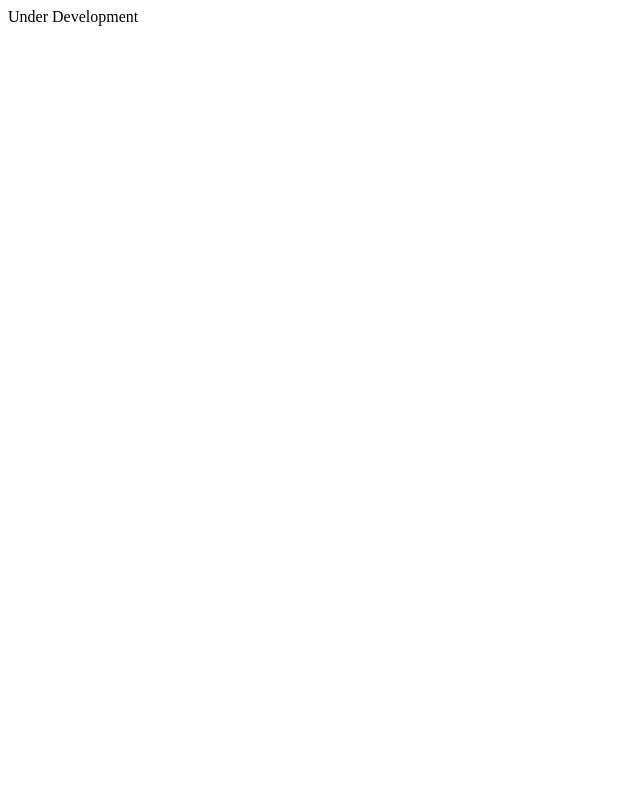
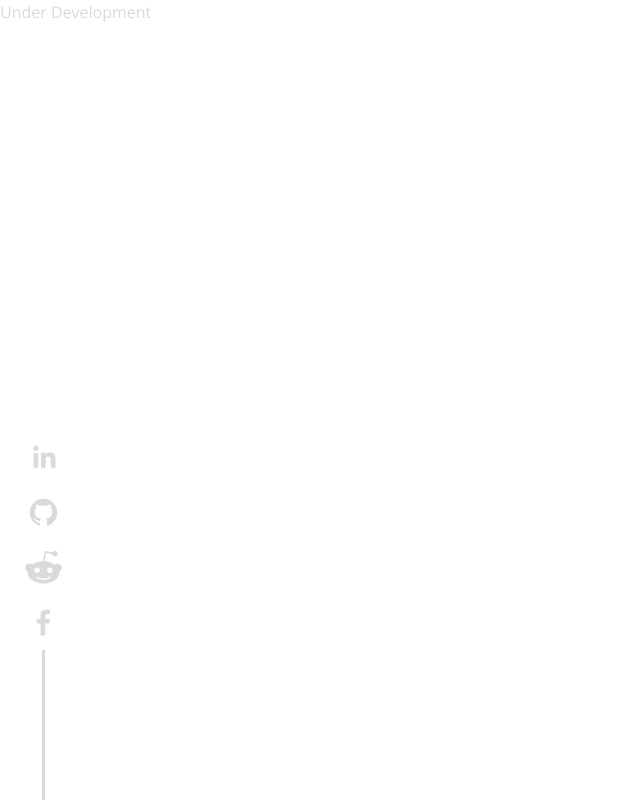
Before and after one commit to Rishabh-1999/Rishabh-1999.github.io, a React app: page / in a window 1280 px wide. Shown: the whole page, without its empty margins (0-640 px from the left). Built offline with nearby package versions, Linux system fonts and the light colour scheme.

Commit message:
left sections

```diff
--- /dev/null
+++ b/src/components/LeftSection/index.tsx
@@ -0,0 +1,61 @@
+/**
+ * @Owner: Rishabh Anand
+ * @Desc: Global Components - Left Section
+ **/
+
+import { memo } from "react";
+
+/* Animation Library */
+import { motion } from "framer-motion";
+
+/* React Social Icons */
+import { SocialIcon } from "react-social-icons";
+
+/* Data */
+import { SocialMediaData } from "data";
+
+/* Types */
+import type { SocialMediaDataType } from "data";
+
+function LeftSection(): JSX.Element {
+  return (
+    <motion.div
+      initial={{
+        x: -100,
+        opacity: 0.5,
+        scale: 0.8,
+      }}
+      animate={{ x: 0, opacity: 1, scale: 1 }}
+      transition={{ duration: 0.75 }}
+      viewport={{
+        once: true,
+      }}
+      className="fixed hidden xl:left-4 lg:left-2 bottom-0 lg:flex flex-col items-center"
+    >
+      {Array.isArray(SocialMediaData) &&
+        SocialMediaData.map(
+          (social: SocialMediaDataType): JSX.Element => (
+            <SocialIcon
+              key={social.label}
+              url={social.url}
+              rel="noreferrer"
+              target="_blank"
+              bgColor="transparent"
+              fgColor={"var(--layout-color-util-1)"}
+              network={social.label}
+              className="hover:scale-110 delay-100"
+              title={social.label}
+              style={{
+                height: "55px",
+                width: "55px",
+              }}
+            />
+          )
+        )}
+
+      <div className="w-[3px] h-[150px] bg-[var(--layout-color-util-1)]"></div>
+    </motion.div>
+  );
+}
+
+export default memo(LeftSection);
--- /dev/null
+++ b/src/data/SocialMedia/index.ts
@@ -0,0 +1,30 @@
+/**
+ * Owner: Rishabh Anand
+ * Desc: Data - Social Media
+ **/
+
+export interface SocialMediaDataType {
+  label: string;
+  url: string;
+}
+
+const SocialMediaData: SocialMediaDataType[] = [
+  {
+    label: "linkedin",
+    url: "https://www.linkedin.com/in/rishabh-anand-b76711161/",
+  },
+  {
+    label: "github",
+    url: "https://github.com/Rishabh-1999",
+  },
+  {
+    label: "reddit",
+    url: "https://www.reddit.com/user/IndianReactGuy",
+  },
+  {
+    label: "facebook",
+    url: "https://www.facebook.com/rishabh.anand.902/",
+  },
+];
+
+export default SocialMediaData;
--- a/src/data/index.ts
+++ b/src/data/index.ts
@@ -5,3 +5,6 @@
 
 export { default as AppSettings } from "./AppSettings";
 export type { AppSettingsType } from "./AppSettings";
+
+export { default as SocialMediaData } from "./SocialMedia";
+export type { SocialMediaDataType } from "./SocialMedia";
--- a/src/layout/index.tsx
+++ b/src/layout/index.tsx
@@ -5,6 +5,13 @@
 
 /* Styling Utils */
 import classnames from "classnames";
+
+/* Styles */
+import "scss/global.scss";
+import "scss/theme.scss";
+
+/* Components */
+import LeftSection from "components/LeftSection";
 
 /* Utils */
 import { useThemeMode } from "utils/hooks/themeMode";
@@ -19,6 +26,8 @@ function Routes(): JSX.Element {
         "relative h-screen overflow-y-auto lg:snap-y snap-none snap-mandatory scroll-smooth scrollbar scrollbar-track-[#2a2a2a] scrollbar-thumb-highlightColor scrollbar-thumb-rounded-xl scrollbar-[6px]"
       )}
     >
+      {/* Overflow Segments */}
+      <LeftSection />
       Under Development
     </main>
   );
--- /dev/null
+++ b/src/scss/_variables.scss
@@ -0,0 +1,32 @@
+/**
+ * @Owner: Rishabh Anand
+ * @Desc: SCSS - Variables fonts, color , responsive size
+ **/
+
+// Fonts
+$primary-font: "Open Sans", sans-serif;
+$secondary-font: "Architects Daughter", "cursive";
+$tertiary-font: "Concert One", "cursive";
+
+// Colors
+$white: #ffffff;
+$grey-alto: #dadada;
+$blue-tuna: #2e2e35;
+$light-blue-tuna: #34343b;
+$grey-scorpion: #5e5e5e;
+$grey-nobel: #b8b7b7;
+$alabaster: #fafafa;
+$orange-anzac: #e4aa48;
+$baltic-sea: #2a2a2a;
+
+// Responsive size
+$xs: 0;
+$sm: 480px;
+$md: 768px;
+$lg: 1024px;
+$xl: 1536px;
+
+/* -------------------------------------------------------------------- */
+
+$lightgray: #e5e5e5;
+$mischka: #d2d3db;
--- /dev/null
+++ b/src/scss/global.scss
@@ -0,0 +1,8 @@
+/**
+ * @Owner: Rishabh Anand
+ * @Desc: SCSS - Global
+ **/
+
+@tailwind base;
+@tailwind components;
+@tailwind utilities;
--- /dev/null
+++ b/src/scss/theme.scss
@@ -0,0 +1,106 @@
+/**
+ * @Owner: Rishabh Anand
+ * @Desc: SCSS - Main Theme
+ **/
+
+@import "./_variables";
+
+@import url("https://fonts.googleapis.com/css2?family=Nunito+Sans:wght@400;600;700&family=Open+Sans:wght@300;400;600;700;800&display=swap");
+@import url("https://fonts.googleapis.com/css2?family=Architects+Daughter&display=swap");
+@import url("https://fonts.googleapis.com/css2?family=Concert+One&display=swap");
+
+*,
+*::before,
+*::after {
+  margin: 0;
+  padding: 0;
+  -webkit-box-sizing: border-box;
+  box-sizing: border-box;
+}
+
+#root {
+  font-family: $primary-font;
+
+  --layout-font-heading: #{$tertiary-font};
+}
+
+// Theme Type Colors
+body.dark {
+  // New
+
+  color: #{$grey-alto};
+
+  // Common
+  --layout-color-font: #{$grey-alto};
+  --layout-color-font-light: #{$grey-nobel};
+  --layout-color-util-1: #{$grey-alto};
+  --layout-color-highlight: #{$orange-anzac};
+  --layout-color-bg: #{$baltic-sea};
+
+  // Odd
+  --layout-color-odd-bg: #{$blue-tuna};
+
+  // Even
+  --layout-color-even-bg: #{$light-blue-tuna};
+
+  // Old
+  // --layout-primary-color-odd: #{$blue-tuna};
+  // --layout-primaryColor-color: #{$grey-alto};
+  // --layout-primary-color-even: #{$light-blue-tuna};
+  // --layout-brand-color: #ebebec;
+  // --layout-secondary-color: #{$orange-anzac};
+}
+
+body.light {
+  // New
+
+  color: #{$grey-scorpion};
+
+  // Common
+  --layout-color-font: #{$grey-scorpion};
+  --layout-color-util-1: #{$grey-scorpion};
+  --layout-color-highlight: #{$orange-anzac};
+  --layout-color-bg: #{$baltic-sea};
+
+  // Odd
+  --layout-color-odd-bg: #{$alabaster};
+
+  // Even
+  --layout-color-even-bg: #{$white};
+
+  // Old
+  // --layout-primary-color-odd: #{$alabaster};
+  // --layout-primaryColor-color: #{$grey-scorpion};
+  // --layout-primary-color-even: #{$mischka};
+  // --layout-brand-color: #{$blue-tuna};
+  // --layout-secondary-color: #{$orange-anzac};
+}
+
+section {
+  @apply min-h-screen;
+  @apply min-w-full;
+  @apply snap-center;
+  @apply overflow-x-hidden;
+
+  color: var(--layout-color-font);
+
+  &:nth-of-type(n) {
+    background-color: var(--layout-color-odd-bg);
+
+    .text-subHeading > span {
+      background-color: var(--layout-color-odd-bg);
+    }
+  }
+
+  &:nth-of-type(2n) {
+    background-color: var(--layout-color-even-bg);
+
+    .text-subHeading > span {
+      background-color: var(--layout-color-even-bg);
+    }
+  }
+
+  &:last-of-type {
+    padding-bottom: 15px;
+  }
+}
```
Also changed, not shown: 2 other files (tests, documents, lock files or other folders).
